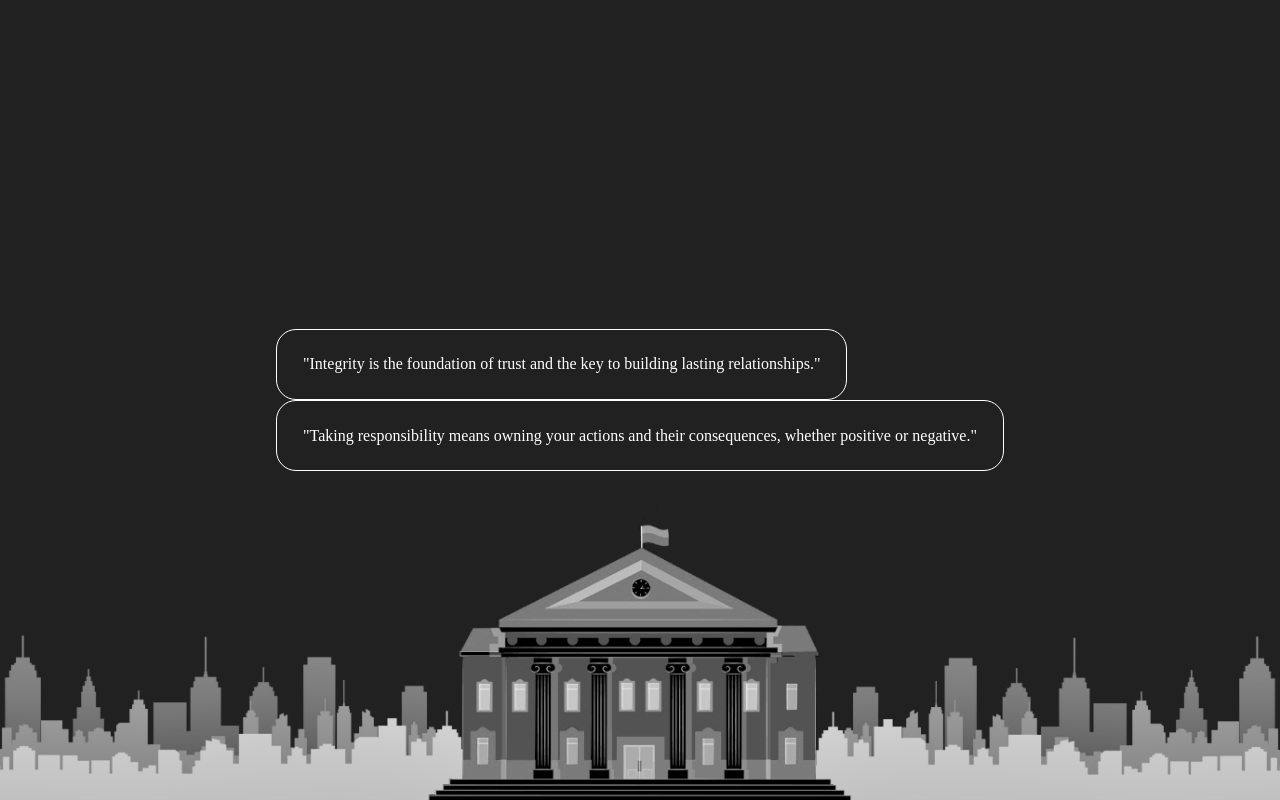
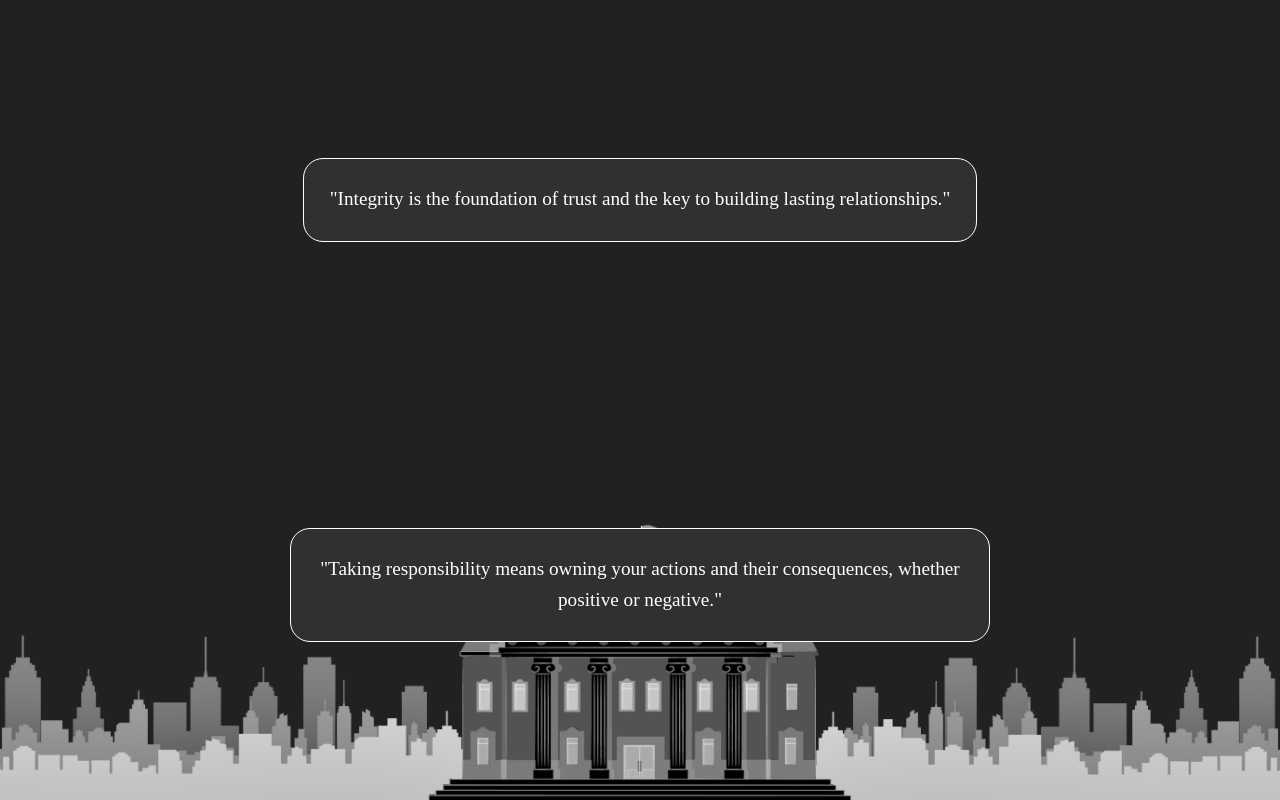
Before and after one commit to thebadsektor/tc3202-3b-3, a React (Vite) app: page / in a window 1280 px wide. Built offline with nearby package versions, Linux system fonts and the light colour scheme.

Commit message:
fix cardlayout

```diff
--- a/src/components/CardLayout.css
+++ b/src/components/CardLayout.css
@@ -1,155 +1,81 @@
-<<<<<<< HEAD
-=======
-
->>>>>>> 3d57d34 (fix cardlayout)
-.card-container
-{
+.card-container {
   display: flex;
   justify-content: center;
-<<<<<<< HEAD
   align-items: center;
   min-height: 100vh;
   padding: 20px;
   flex-wrap: wrap;
-=======
-  align-items: center;
-  min-height: 100vh;
-  padding: 20px;
   gap: 10px;
->>>>>>> 3d57d34 (fix cardlayout)
 }
 
-.card
-{
+.card {
   width: fit-content;
-<<<<<<< HEAD
-  max-width: 500px;
-  min-width: 250px;
-  height: auto;
-  max-height: 200px;
-  overflow-y: auto;
-  border: 1px solid #ffffff;
-  border-radius: 8px;
-=======
   max-width: 700px;
   min-width: 250px;
   height: auto;
   border: 1px solid white;
   border-radius: 20px;
->>>>>>> 3d57d34 (fix cardlayout)
   margin: 2vw;
   padding: 2vw;
   text-align: center;
   cursor: pointer;
-<<<<<<< HEAD
   transition: transform 0.5s ease, box-shadow 0.3s ease, color 0.5s ease;
-=======
-  transition: transform 0.2s ease;
->>>>>>> 3d57d34 (fix cardlayout)
   background-color: #303030;
   color: white;
   box-sizing: border-box;
   display: flex;
   flex-direction: column;
-<<<<<<< HEAD
   justify-content: flex-start;
   overflow: hidden;
   flex-shrink: 0;
-=======
-  justify-content: center;
-  overflow: visible;
->>>>>>> 3d57d34 (fix cardlayout)
 }
 
-.card:hover
-{
-<<<<<<< HEAD
+.card:hover {
   transform: scale(1.2);
   box-shadow: 10px 4px 20px rgba(255, 0, 0, 0);
   background-color: white;
+  border: 1px solid black;
 }
 
-=======
-  transform: scale(1.17);
-  border: 1px solid Black;
-  background-color: white;
-}
-
-.card-container:has(.card:hover) .card:not(:hover)
-{
+.card-container:has(.card:hover) .card:not(:hover) {
   filter: blur(1.2px);
   box-shadow: 0px 0px 20px white;
 }
 
->>>>>>> 3d57d34 (fix cardlayout)
-.card:hover h2, .card:hover p
-{
+.card:hover h2, .card:hover p {
   color: black;
 }
 
-.card h2
-{
+.card h2 {
   margin-top: 0;
   color: white;
   word-wrap: break-word;
 }
 
-<<<<<<< HEAD
-.card p
-{
+.card p {
   font-size: 1.2rem;
   line-height: 1.6;
 }
 
-.card-first
-=======
-.card-first, .card-second
->>>>>>> 3d57d34 (fix cardlayout)
-{
+.card-first, .card-second {
   background-color: #303030;
 }
 
-<<<<<<< HEAD
-.card-second
-{
-  background-color: #303030;
-}
-
-/* Media query for devices larger than 768px (e.g., desktop) */
-@media (min-width: 769px)
-{
+@media (min-width: 769px) {
   .card {
     max-height: 400px;
   }
 }
 
-@media (max-width: 768px)
-{
-  .card-container
-  {
+@media (max-width: 768px) {
+  .card-container {
     flex-direction: column;
     align-items: center;
   }
 
-  .card
-  {
+  .card {
     width: 80vw;
     margin: 4vw 0;
     max-height: 200px;
   }
 }
-=======
-@media (max-width: 768px)
-{
-  .statement-cards-container
-  {
-      flex-direction: column;
-  }
-
-  .statement-card
-  {
-      width: 80vw;
-      margin: 4vw 0;
-  }
-}
->>>>>>> 3d57d34 (fix cardlayout)
```
